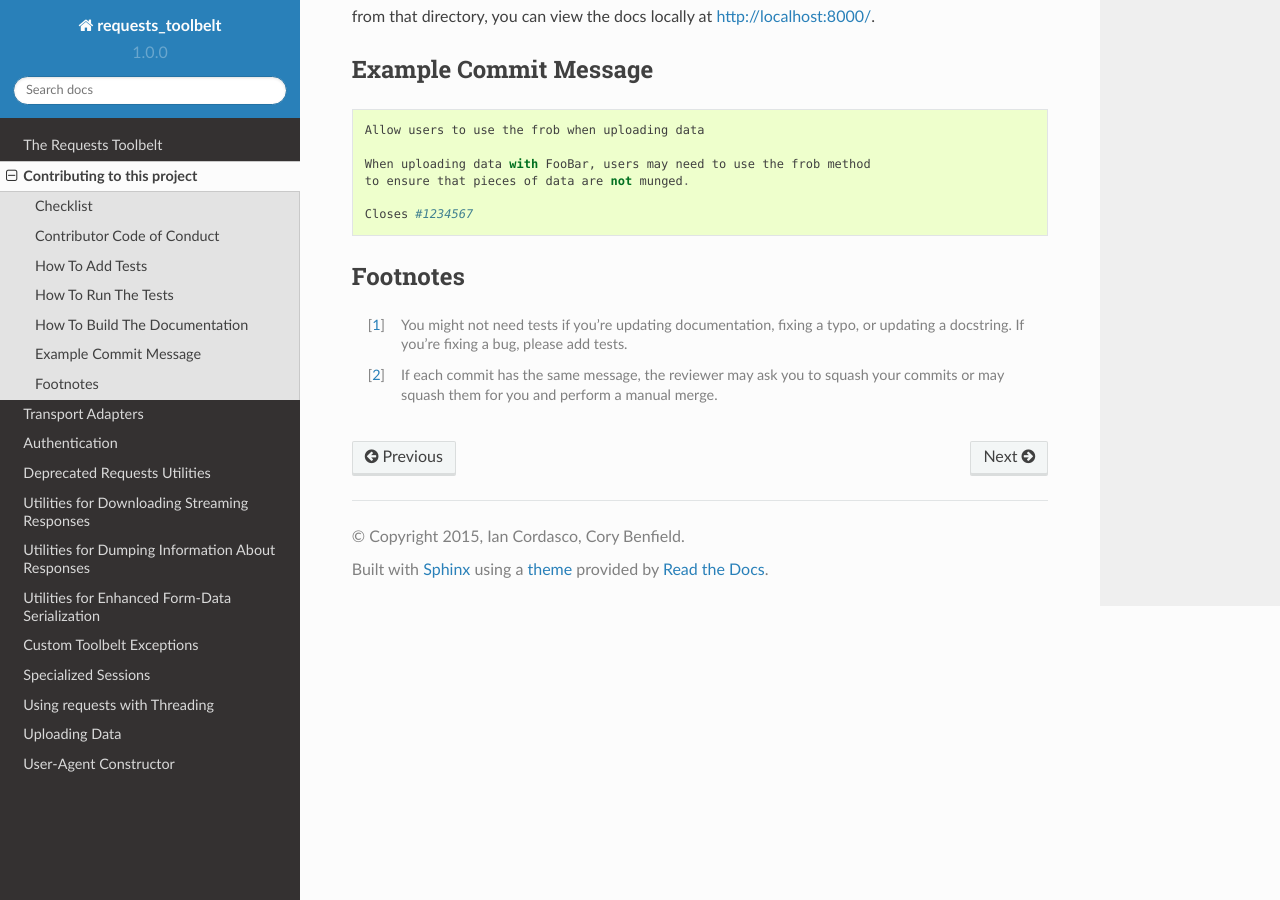
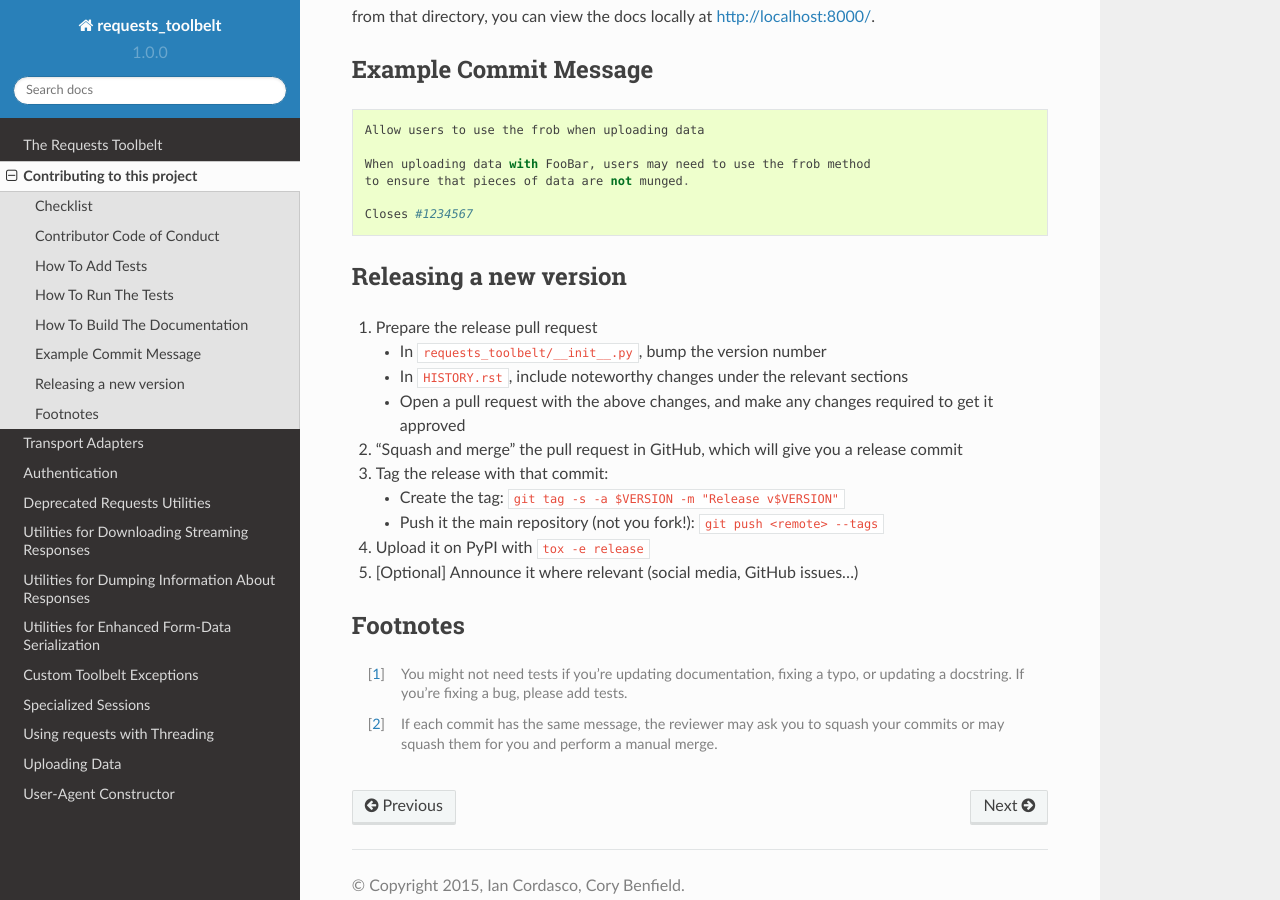
Before and after one commit to requests/toolbelt, a Sphinx documentation site: the page built from docs/contributing.rst, in a window 1280 px wide and 900 px high, scrolled down 3175 px. Built offline with Sphinx 7.4.7 and the Read the Docs theme 2.0.0, drawn with Linux system fonts in a browser that asks for light colours.

Commit message:
Document release steps (#358)

```diff
--- a/docs/contributing.rst
+++ b/docs/contributing.rst
@@ -144,6 +144,31 @@ Example Commit Message
 
     Closes #1234567
 
+Releasing a new version
+-----------------------
+
+#. Prepare the release pull request
+
+   * In ``requests_toolbelt/__init__.py``, bump the version number
+
+   * In ``HISTORY.rst``, include noteworthy changes under the relevant sections
+
+   * Open a pull request with the above changes, and make any changes required
+     to get it approved
+
+#. "Squash and merge" the pull request in GitHub, which will give you a release
+   commit
+
+#. Tag the release with that commit:
+
+   * Create the tag: ``git tag -s -a $VERSION -m "Release v$VERSION"``
+
+   * Push it the main repository (not you fork!): ``git push <remote> --tags``
+
+#. Upload it on PyPI with ``tox -e release``
+
+#. [Optional] Announce it where relevant (social media, GitHub issues...)
+
 Footnotes
 ---------
 
```
